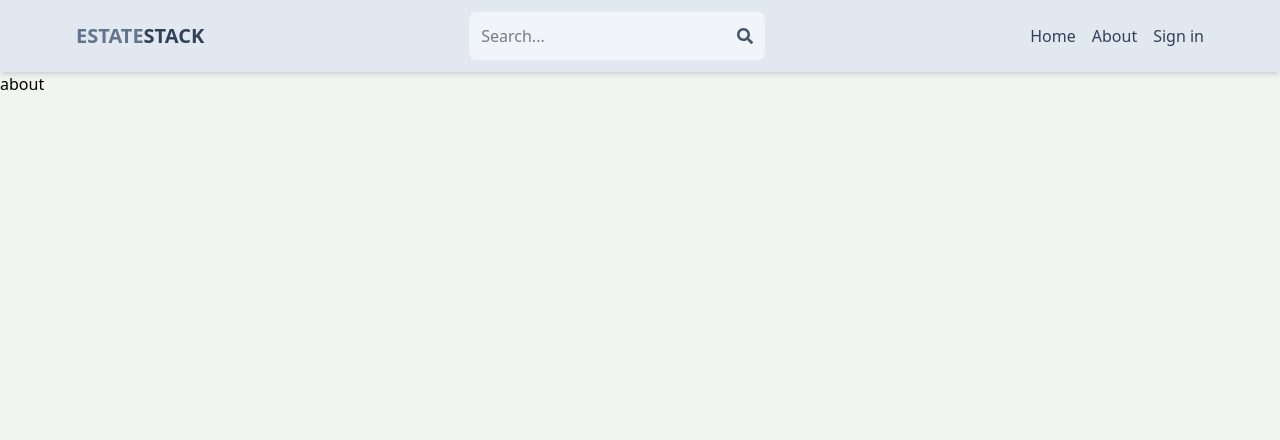
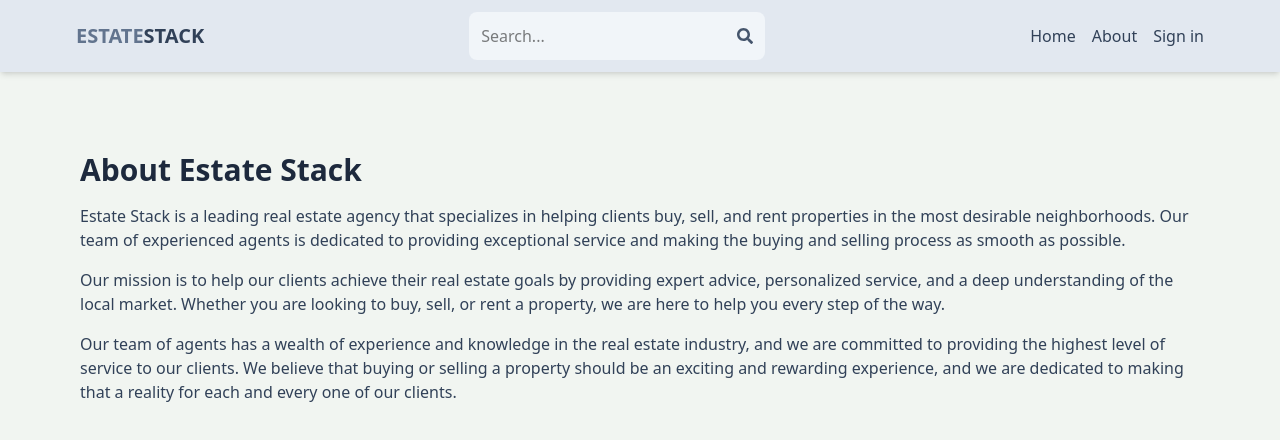
Before and after one commit to prateek000001/EstateStack-MERN, a React (Vite) app in the folder client/: page /about in a window 1280 px wide. Shown: the top 440 px of the page. Built offline with nearby package versions, Linux system fonts and the light colour scheme; no server answers.

Commit message:
complete About page

```diff
--- a/client/src/pages/About.jsx
+++ b/client/src/pages/About.jsx
@@ -1,9 +1,14 @@
 import React from 'react'
 
-function About() {
-    return (
-        <div>about</div>
-    )
+export default function About() {
+  return (
+    <div className='py-20 px-4 max-w-6xl mx-auto'>
+      <h1 className='text-3xl font-bold mb-4 text-slate-800'>About Estate Stack</h1>
+      <p className='mb-4 text-slate-700'>Estate Stack is a leading real estate agency that specializes in helping clients buy, sell, and rent properties in the most desirable neighborhoods. Our team of experienced agents is dedicated to providing exceptional service and making the buying and selling process as smooth as possible.</p>
+      <p className='mb-4 text-slate-700'>
+      Our mission is to help our clients achieve their real estate goals by providing expert advice, personalized service, and a deep understanding of the local market. Whether you are looking to buy, sell, or rent a property, we are here to help you every step of the way.
+      </p>
+      <p className='mb-4 text-slate-700'>Our team of agents has a wealth of experience and knowledge in the real estate industry, and we are committed to providing the highest level of service to our clients. We believe that buying or selling a property should be an exciting and rewarding experience, and we are dedicated to making that a reality for each and every one of our clients.</p>
+    </div>
+  )
 }
-
-export default About
```
